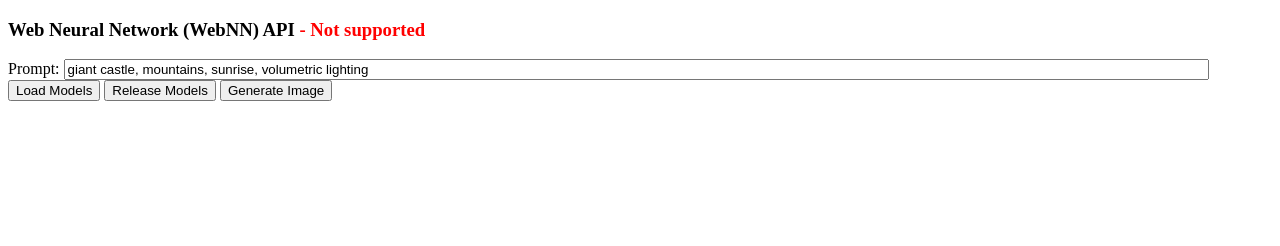
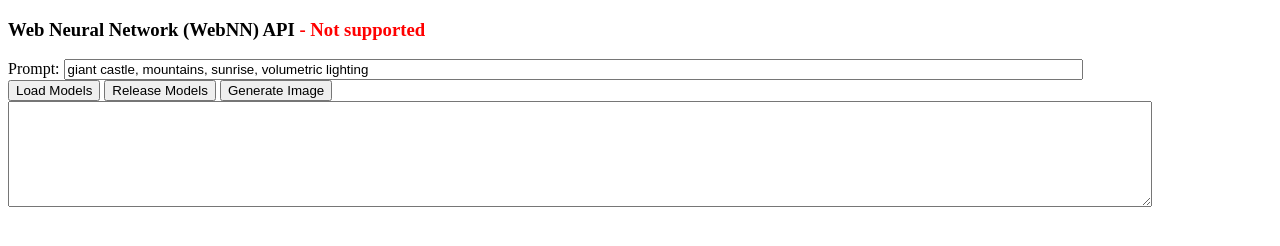
Before and after one commit to codebangkok/ai, a plain HTML site: page webnn/project/webnn/index.html in a window 1280 px wide. Drawn offline with Linux system fonts and the light colour scheme.

Commit message:
change status to textarea

```diff
--- a/webnn/project/webnn/index.html
+++ b/webnn/project/webnn/index.html
@@ -5,7 +5,6 @@
     <meta charset="UTF-8">
     <meta name="viewport" content="width=device-width, initial-scale=1.0">
     <title>WebNN</title>
-    <!-- <script src="https://cdn.jsdelivr.net/npm/onnxruntime-web@1.19.0-dev.20240804-ee2fe87e2d/dist/ort.all.min.js"></script> -->
     <script src="https://cdn.jsdelivr.net/npm/onnxruntime-web@1.20.0-dev.20240919-bd60add8ce/dist/ort.all.min.js"></script>
     <script src="index.js" type="module"></script>
 </head>
@@ -14,14 +13,16 @@
     <h3>Web Neural Network (WebNN) API<span id="info" style="color: red;"> - Not supported</span></h3>
     <div>
         Prompt:
-        <input id="promptInput" type="text" placeholder="Enter your prompt" value="giant castle, mountains, sunrise, volumetric lighting" style="width: 90%">
+        <input id="promptInput" type="text" placeholder="Enter your prompt" value="giant castle, mountains, sunrise, volumetric lighting" style="width: 80%">
     </div>
     <div>
         <button id="loadModelButton">Load Models</button>
         <button id="releaseModelButton">Release Models</button>
         <button id="generateImageButton">Generate Image</button>
     </div>
-    <div id="status"></div>
+    <div>
+        <textarea id="status" style="width: 90%; height: 100px"></textarea>
+    </div>
     <canvas id="canvas" width="512" height="512""></canvas>
 </body>
 
--- a/webnn/project/webnn/utils.js
+++ b/webnn/project/webnn/utils.js
@@ -15,7 +15,8 @@
 
 const log = (i) => {
     console.log(i);
-    status.innerText += `\n${i}`;
+    status.value += `\n${i}`;
+    status.scrollTop = status.scrollHeight;
 };
 
 const generateTensorFillValue = (dataType, shape, value) => {
```
